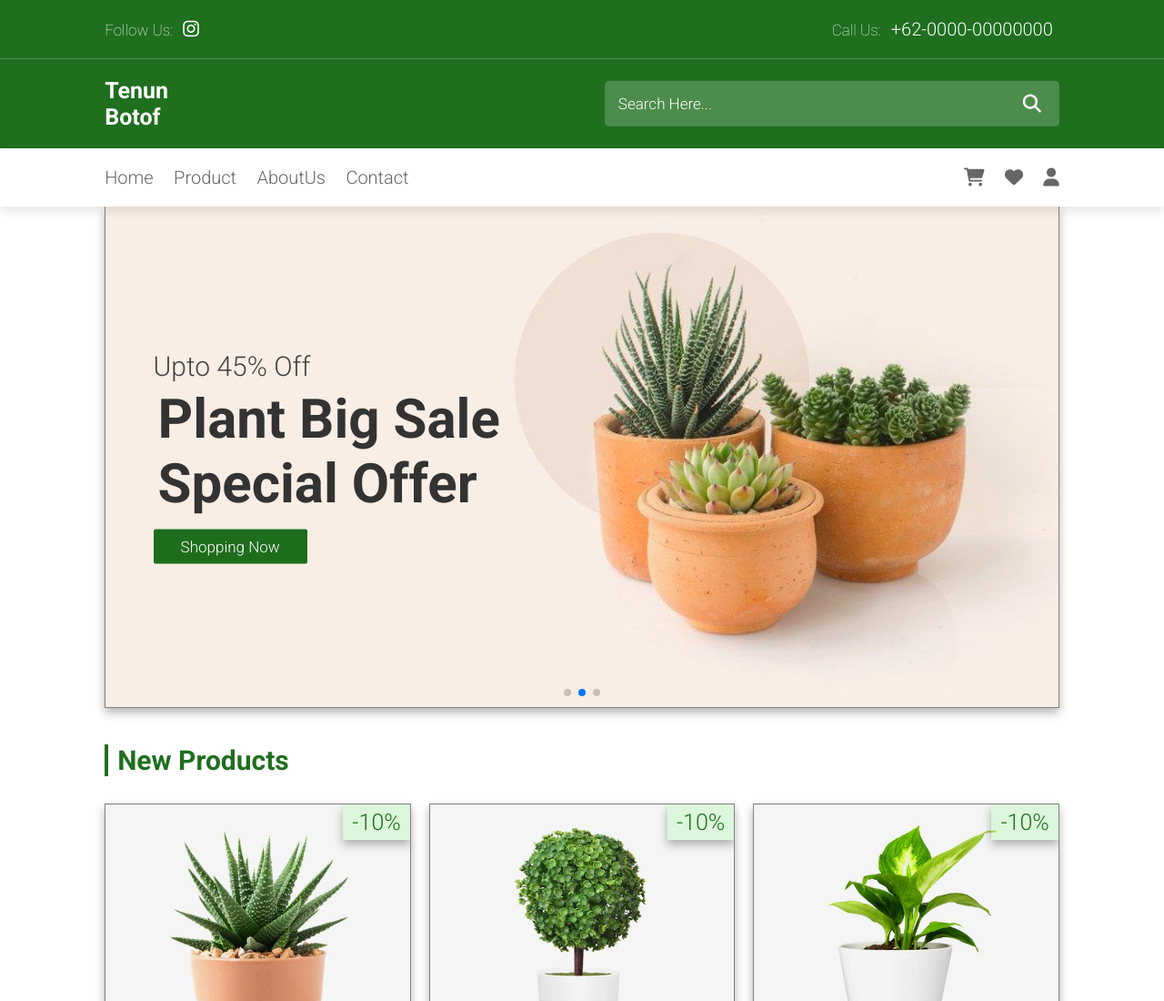
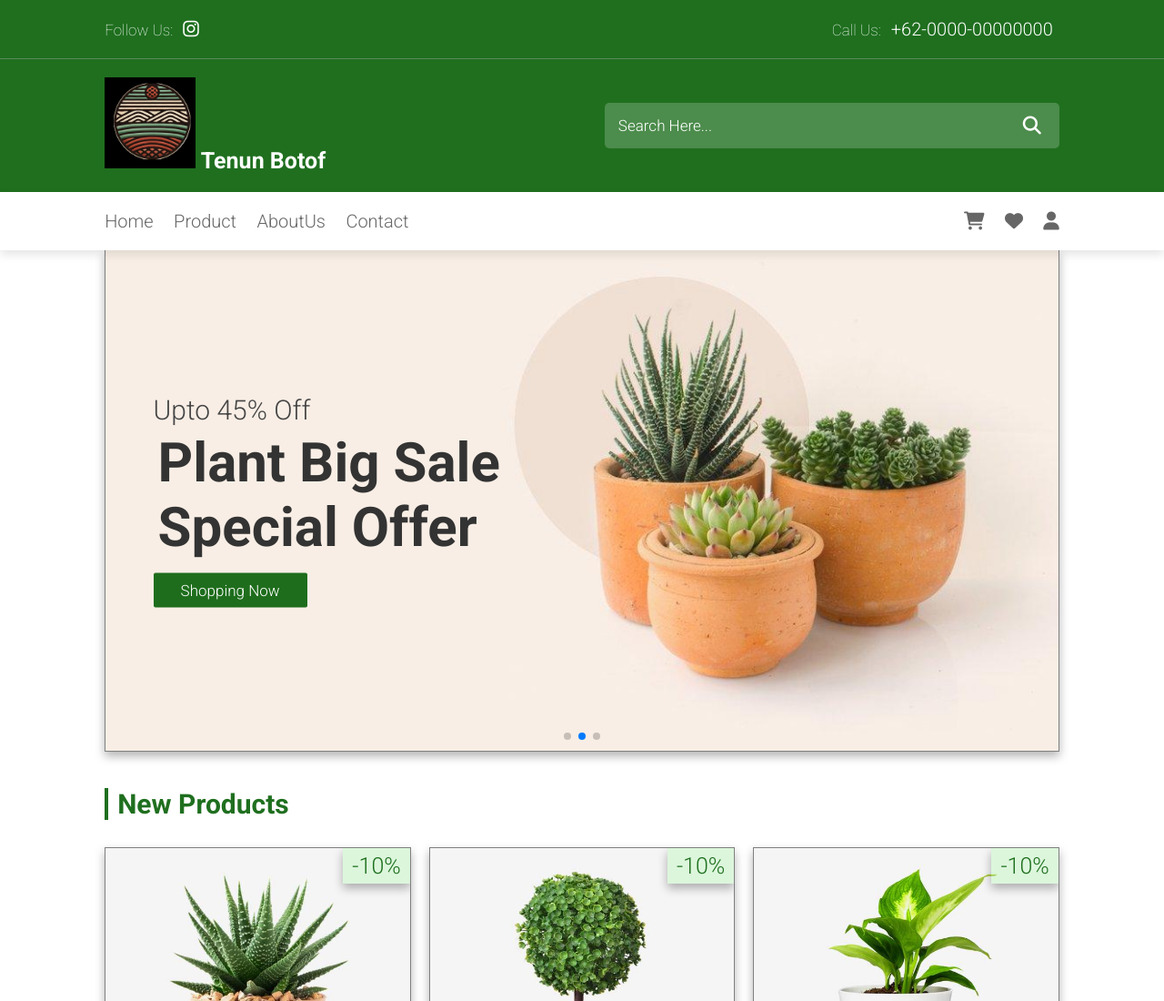
Before and after one commit to himajpy/tenun-botof, a plain HTML site: page index.html in a window 1280 px wide. Shown: the top 1100 px of the page at 91% size. Drawn offline with nearby package versions, Linux system fonts and the light colour scheme.

Commit message:
Update index.html
logo

```diff
--- a/index.html
+++ b/index.html
@@ -27,7 +27,10 @@
         </div>
     </div>
     <div class="header-2">
-        <a href="#" class="logo" <img src="images/round_tenun.jpg" alt="" style="width: 100px;" class="logo"/> Tenun Botof </a>
+        <a href="#" class="logo">
+        <img src="images/round_tenun.jpg" alt="Tenun Botof Logo" style="width: 100px;" class="logo" />
+        Tenun Botof
+        </a>
         <form action="" class="serach-bar-container">
             <input type="search" id="search-bar" placeholder="Search here...">
             <label for="search-bar" class="fas fa-search"></label>
```
